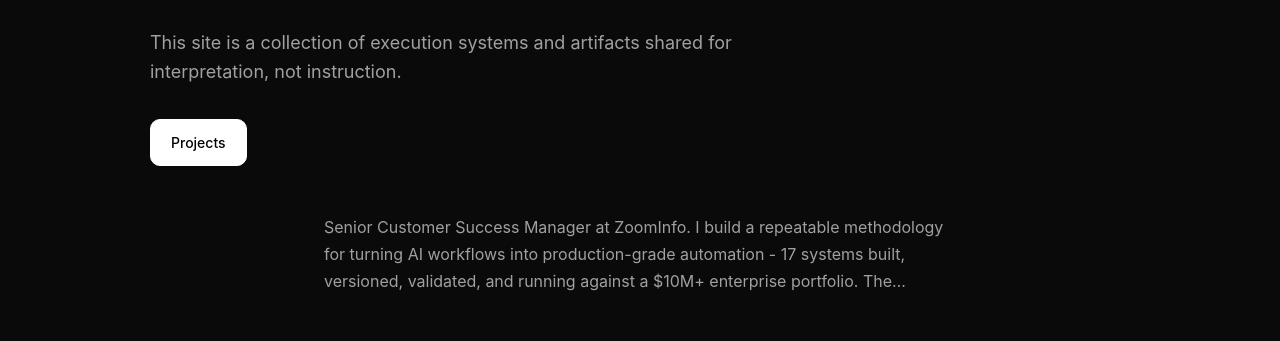
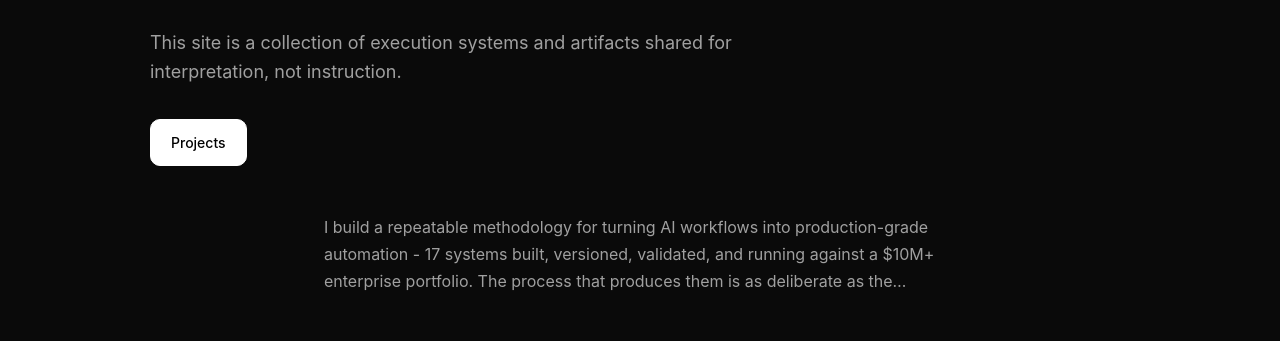
Before and after one commit to dachzay/zachday-site, a website: page index.html in a window 1280 px wide. Shown: the part 306-647 px from the top of the page. Drawn offline with Linux system fonts and the light colour scheme.

Commit message:
site: update index hero positioning text

```diff
--- a/index.html
+++ b/index.html
@@ -665,7 +665,7 @@
       </section>
 
       <section class="positioning">
-        <p class="positioning-text">Senior Customer Success Manager at ZoomInfo. I build a repeatable methodology for turning AI workflows into production-grade automation - 17 systems built, versioned, validated, and running against a $10M+ enterprise portfolio. The process that produces them is as deliberate as the systems themselves. This site is the evidence.</p>
+        <p class="positioning-text">I build a repeatable methodology for turning AI workflows into production-grade automation - 17 systems built, versioned, validated, and running against a $10M+ enterprise portfolio. The process that produces them is as deliberate as the systems themselves. This site is the evidence.</p>
       </section>
 
       <section class="impact-grid" aria-label="Impact metrics">
```
